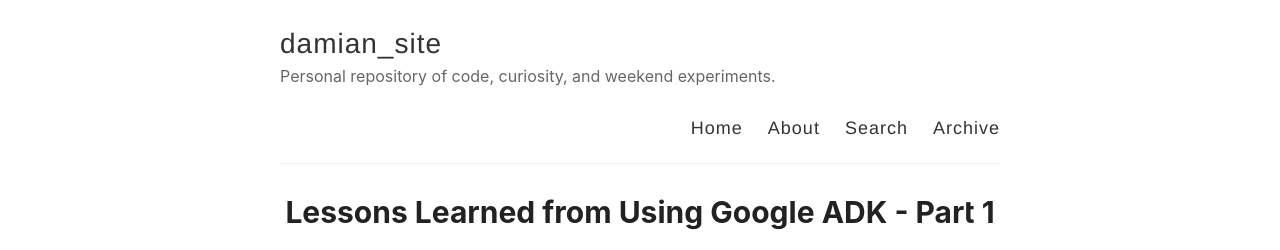
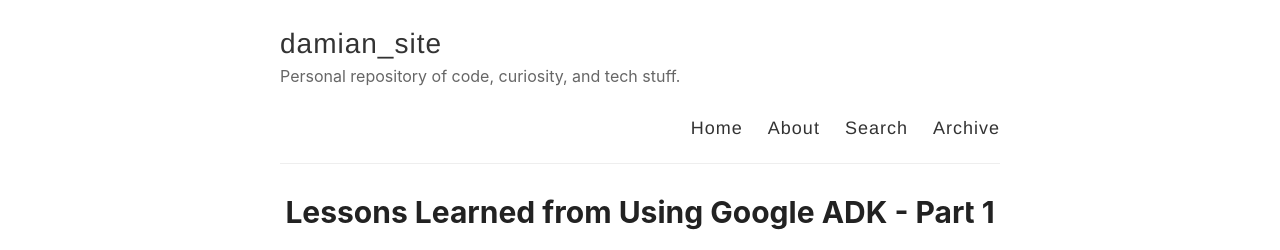
Before and after one commit to DamiMartinez/damimartinez.github.io, a Jekyll site: the page built from index.html, in a window 1280 px wide. Shown: the top 250 px of the page. Built offline with Jekyll 4.4.1, drawn with Linux system fonts in a browser that asks for light colours; the list of posts is cut into pages by our own code.

Commit message:
Update _config.yml

```diff
--- a/_config.yml
+++ b/_config.yml
@@ -9,7 +9,7 @@ name: damian_site
 author: Damian Martinez Carmona
 
 # Short bio or description (displayed in the header)
-description: Personal repository of code, curiosity, and weekend experiments.
+description: Personal repository of code, curiosity, and tech stuff.
 
 # URL of your avatar or profile pic (you could use your GitHub profile pic)
 avatar:
@@ -30,10 +30,10 @@ footer-links:
 disqus:
 
 # Enter your Google Analytics web tracking code (e.g. UA-2110908-2) to activate tracking
-google_analytics:
+#google_analytics:
 
 # For newer "GA4" analytics, use the following instead of the "UA" entry above
-#google_analytics_ga4: G-GABC1DEFG
+google_analytics_ga4: G-NNW5JHPWP1
 
 # Your website URL (e.g. http://amitmerchant1990.github.io or http://www.amitmerchant.com)
 # Used for Sitemap.xml and your RSS feed
```
